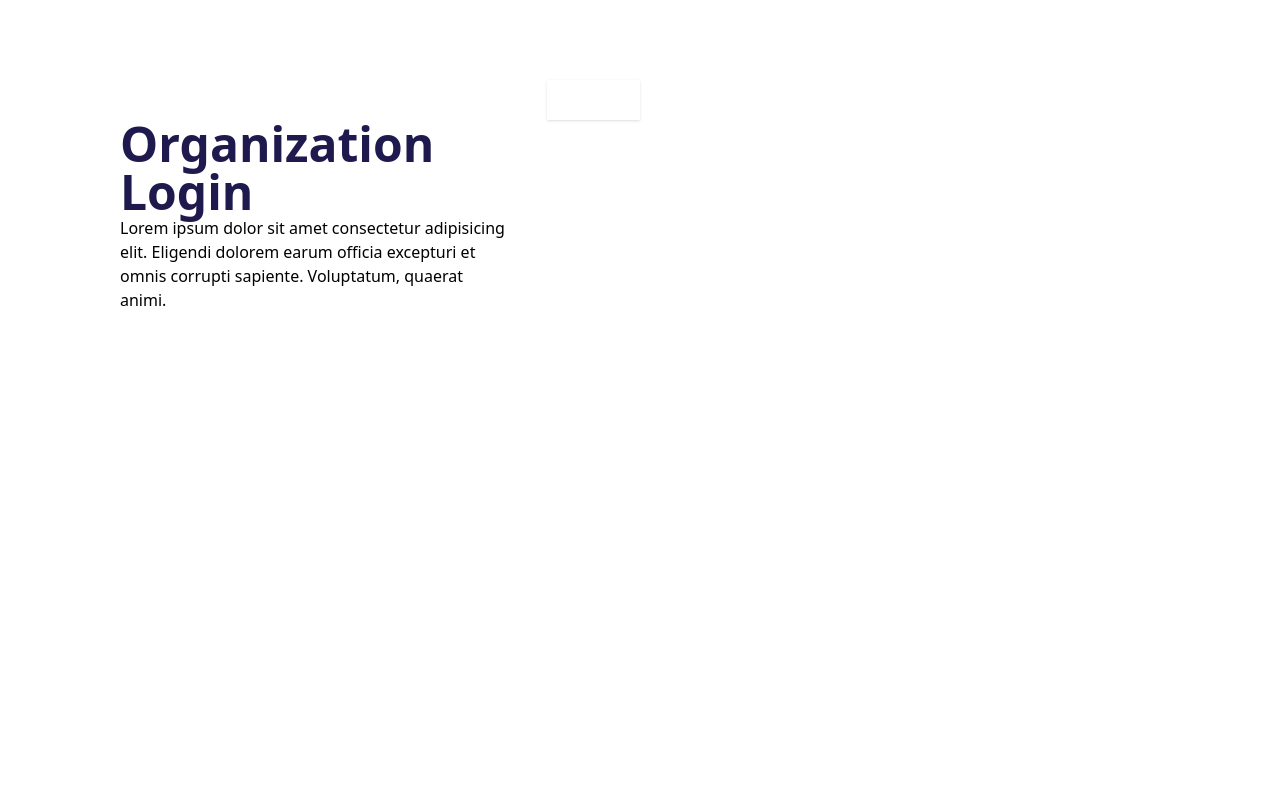
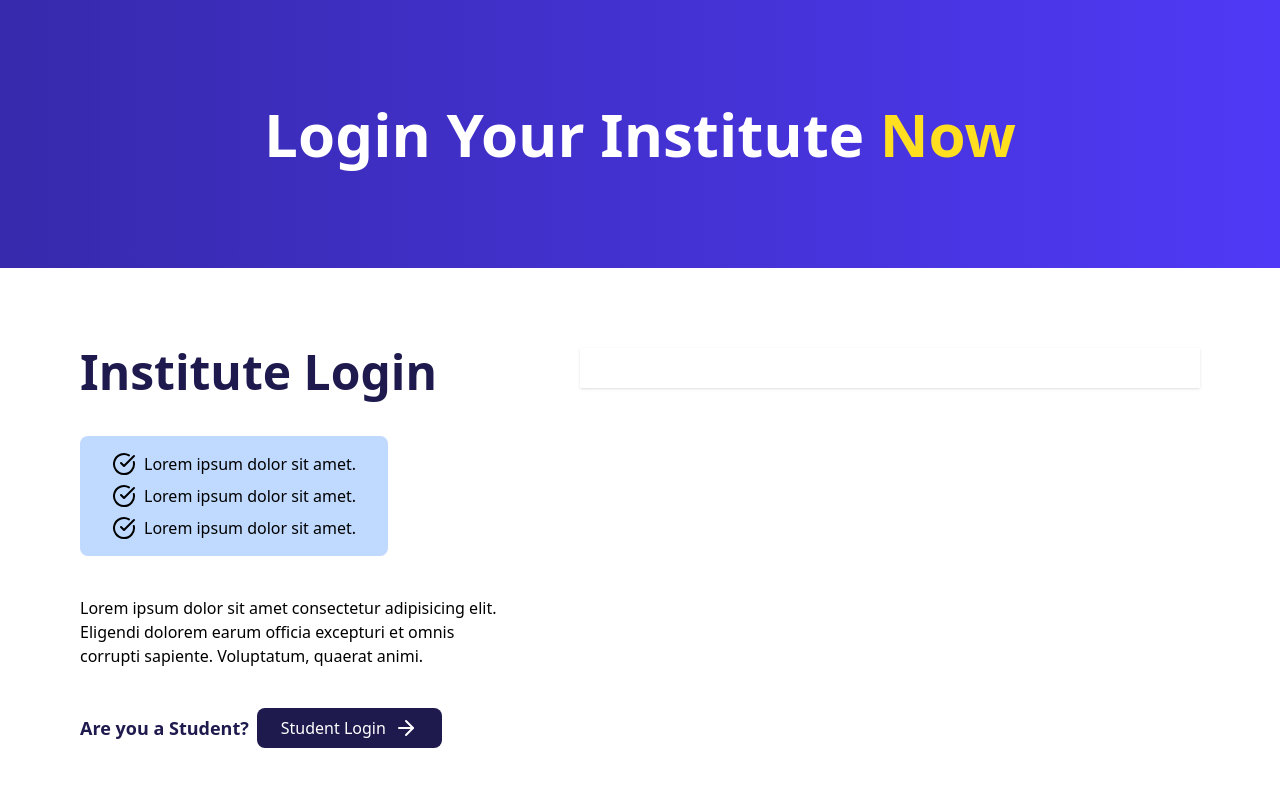
Before and after one commit to InsansaTechnoledge/Test-Series, a React (Vite) app in the folder TestSeries/: page /login in a window 1280 px wide. Shown: the top 786 px of the page. Built offline with nearby package versions, Linux system fonts and the light colour scheme.

Commit message:
loginPages

```diff
--- a/TestSeries/components/PageLinks/PageLinks.jsx
+++ b/TestSeries/components/PageLinks/PageLinks.jsx
@@ -2,9 +2,9 @@ import React from 'react';
 import { BrowserRouter as Router, Route, Routes } from 'react-router-dom';
 import BeforeAuthLanding from '../../features/beforeAuth/BeforeAuthLanding';
 import BeforeAuthLayout from '../../layouts/BeforeAuthLayout';
-import LoginForm from '../../features/auth/pages/loginForm';
 import AuthLayout from '../../layouts/authLayout';
 import InstituteLoginPage from '../../features/auth/pages/InstituteLoginPage';
+import LoginMainPage from '../../features/auth/pages/LoginMainPage';
 
 const PageLinks = () => {
   return (
@@ -16,7 +16,7 @@ const PageLinks = () => {
 
         <Route element={<AuthLayout/>}/>
           <Route path='/institute-registration' element={<InstituteLoginPage/>}/>
-          <Route path='/login' element={<LoginForm />} />
+          <Route path='/login' element={<LoginMainPage />} />
       </Routes>
     </Router>
   );
--- /dev/null
+++ b/TestSeries/features/auth/pages/InstituteLogin/InstituteLoginForm.jsx
@@ -0,0 +1,15 @@
+import React from 'react'
+
+const InstituteLoginForm = () => {
+    return (
+        <div>
+            <form className='shadow-sm p-5'>
+                <div>
+
+                </div>
+            </form>
+        </div>
+    )
+}
+
+export default InstituteLoginForm
--- /dev/null
+++ b/TestSeries/features/auth/pages/InstituteLogin/InstituteLoginPage.jsx
@@ -0,0 +1,62 @@
+import { ArrowRight, CheckCircle } from 'lucide-react';
+import React from 'react';
+
+const InstituteLoginPage = (props) => {
+  return (
+    <div>
+        <div className='grid grid-cols-12 gap-20 mx-20 pt-20 min-h-screen'>
+            <div className='col-span-5'>
+                <h1 className='text-indigo-950 font-bold text-5xl'>
+                    Institute Login
+                </h1>
+                <div className=''>
+                    <div className='px-8 py-4 rounded-lg bg-blue-500/30 w-fit my-10'>
+                        <div className='space-y-2'>
+                            <div className='flex space-x-2'>
+                                <CheckCircle />
+                                <span>
+                                    Lorem ipsum dolor sit amet.
+                                </span>
+                            </div>
+                            <div className='flex space-x-2'>
+                                <CheckCircle />
+                                <span>
+                                    Lorem ipsum dolor sit amet.
+                                </span>
+                            </div>
+                            <div className='flex space-x-2'>
+                                <CheckCircle />
+                                <span>
+                                    Lorem ipsum dolor sit amet.
+                                </span>
+                            </div>
+                        </div>
+                    </div>
+                    Lorem ipsum dolor sit amet consectetur adipisicing elit. Eligendi dolorem earum officia excepturi et omnis corrupti sapiente. Voluptatum, quaerat animi.
+                </div>
+
+                <div className='flex space-x-2 mt-10 w-fit'>
+                    <h2 className='my-auto text-indigo-950 font-semibold text-lg'>Are you a Student?</h2>
+                    <button
+                    onClick={()=>props.setLoginFor('student')}
+                    className='my-auto group py-2 px-6 bg-indigo-950 text-white rounded-lg'>
+                        <div className='flex space-x-2'>
+                            <span>
+                                Student Login
+                            </span>
+                            <ArrowRight className='group-hover:translate-x-2 transition-all duration-200'/>
+                        </div>
+                    </button>
+                </div>
+            </div>
+            <div className='col-span-7'>
+                <form className='shadow-sm p-5'>
+
+                </form>
+            </div>
+        </div>
+    </div>
+  )
+}
+
+export default InstituteLoginPage;
--- /dev/null
+++ b/TestSeries/features/auth/pages/LoginHeader.jsx
@@ -0,0 +1,30 @@
+import { Check } from 'lucide-react';
+import React from 'react'
+
+const LoginHeader = () => {
+  return (
+    <div className="bg-gradient-to-r from-indigo-800 to-indigo-600 py-12 md:py-20 px-4">
+      <div className="container mx-auto">
+        <div className="max-w-4xl mx-auto">
+          <div className="flex items-center justify-center mb-6">
+          </div>
+
+          <h1 className="text-4xl md:text-6xl font-bold text-white text-center mb-6">
+            Login Your Institute <span className="text-yellow-300">Now</span>
+          </h1>
+
+          {/* <p className="text-xl md:text-2xl text-indigo-100 text-center mb-8">
+            Join our network of educational excellence and unlock powerful assessment tools
+            <span className="font-bold text-white"> pricing that fits your budget</span>
+          </p>
+           */}
+
+
+
+        </div>
+      </div>
+    </div>
+  );
+}
+
+export default LoginHeader
--- /dev/null
+++ b/TestSeries/features/auth/pages/LoginMainPage.jsx
@@ -0,0 +1,23 @@
+import React, { useState } from 'react'
+import LoginHeader from './LoginHeader'
+import InstituteLoginPage from './InstituteLogin/InstituteLoginPage';
+import StudentLoginPage from './StudentLogin/StudentLoginPage';
+
+const LoginMainPage = () => {
+    const [loginFor, setLoginFor] = useState('institute');
+    return (
+    <div>
+        <LoginHeader />
+        {
+            loginFor==="institute"
+            ?
+            <InstituteLoginPage setLoginFor={setLoginFor} />
+            :
+            <StudentLoginPage setLoginFor={setLoginFor}/>
+        }
+
+    </div>
+  )
+}
+
+export default LoginMainPage
--- /dev/null
+++ b/TestSeries/features/auth/pages/StudentLogin/StudentLoginPage.jsx
@@ -0,0 +1,62 @@
+import { ArrowRight, CheckCircle } from 'lucide-react'
+import React from 'react'
+
+const StudentLoginPage = (props) => {
+  return (
+    <div>
+        <div className='grid grid-cols-12 gap-20 mx-20 pt-20 min-h-screen'>
+            <div className='col-span-5'>
+                <h1 className='text-indigo-950 font-bold text-5xl'>
+                    Student Login
+                </h1>
+                <div className=''>
+                    <div className='px-8 py-4 rounded-lg bg-blue-500/30 w-fit my-10'>
+                        <div className='space-y-2'>
+                            <div className='flex space-x-2'>
+                                <CheckCircle />
+                                <span>
+                                    Lorem ipsum dolor sit amet.
+                                </span>
+                            </div>
+                            <div className='flex space-x-2'>
+                                <CheckCircle />
+                                <span>
+                                    Lorem ipsum dolor sit amet.
+                                </span>
+                            </div>
+                            <div className='flex space-x-2'>
+                                <CheckCircle />
+                                <span>
+                                    Lorem ipsum dolor sit amet.
+                                </span>
+                            </div>
+                        </div>
+                    </div>
+                    Lorem ipsum dolor sit amet consectetur adipisicing elit. Eligendi dolorem earum officia excepturi et omnis corrupti sapiente. Voluptatum, quaerat animi.
+                </div>
+
+                <div className='flex space-x-2 mt-10 w-fit'>
+                    <h2 className='my-auto text-indigo-950 font-semibold text-lg'>Are you an Institute?</h2>
+                    <button
+                    onClick={()=>{props.setLoginFor('institute')}}
+                    className='my-auto group py-2 px-6 bg-indigo-950 text-white rounded-lg'>
+                        <div className='flex space-x-2'>
+                            <span>
+                                Institute Login
+                            </span>
+                            <ArrowRight className='group-hover:translate-x-2 transition-all duration-200'/>
+                        </div>
+                    </button>
+                </div>
+            </div>
+            <div className='col-span-7'>
+                <form className='shadow-sm p-5'>
+
+                </form>
+            </div>
+        </div>
+    </div>
+  )
+}
+
+export default StudentLoginPage
--- a/TestSeries/features/auth/pages/loginForm.jsx
+++ /dev/null
@@ -1,28 +0,0 @@
-import React from 'react'
-
-const LoginForm = () => {
-  return (
-    <div>
-        <div className='grid grid-cols-12 mx-20 pt-20 min-h-screen'>
-            <div className='col-span-5 p-10'>
-                <h1 className='text-indigo-950 font-bold text-5xl'>
-                    Organization Login
-                </h1>
-                <div className=''>
-                    Lorem ipsum dolor sit amet consectetur adipisicing elit. Eligendi dolorem earum officia excepturi et omnis corrupti sapiente. Voluptatum, quaerat animi.
-                </div>
-                <button>
-
-                </button>
-            </div>
-            <div>
-                <form className='shadow-sm p-5'>
-
-                </form>
-            </div>
-        </div>
-    </div>
-  )
-}
-
-export default LoginForm;
```
Also changed, not shown: TestSeries/features/auth/pages/StudentLogin/StudentLoginForm.jsx (added).
